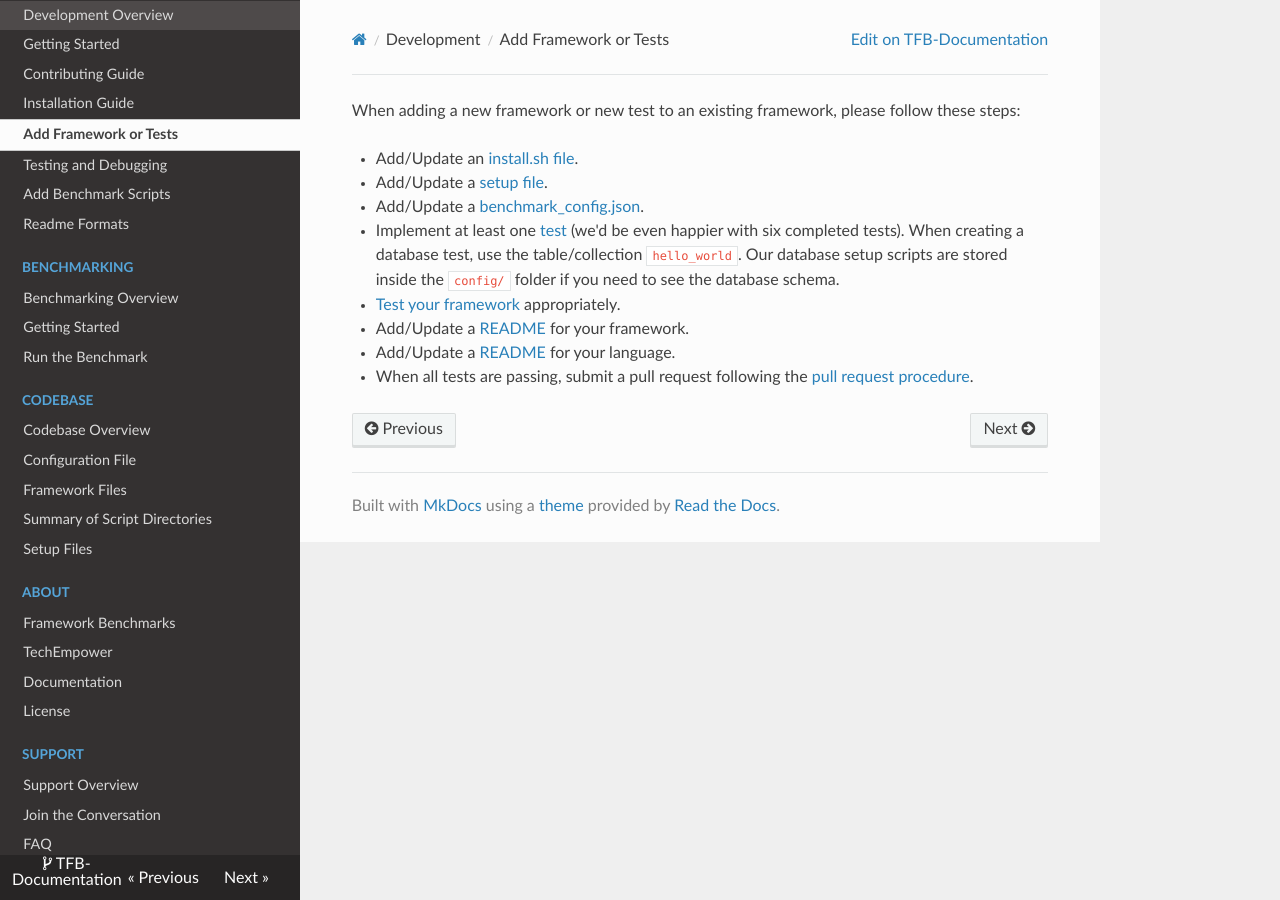
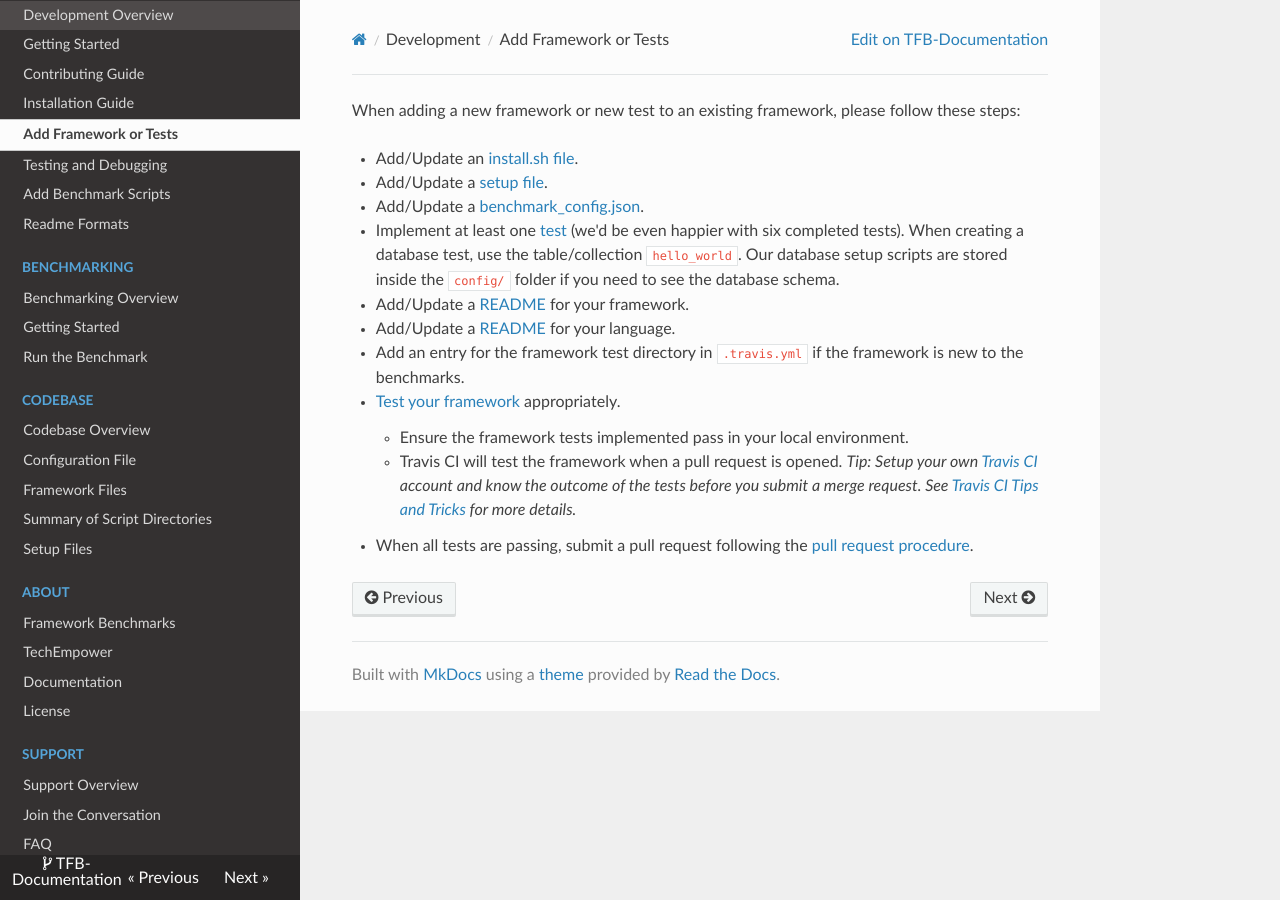
Before and after one commit to nbrady-techempower/TFB-Documentation, an MkDocs documentation site: the page built from docs/Development/Add-Frameworks-or-Tests.md, in a window 1280 px wide. Built offline with MkDocs 1.6.1, drawn with Linux system fonts in a browser that asks for light colours; nearby versions of some CDN libraries; old or Windows-style settings are respelled for this version of MkDocs.

Commit message:
Add Travis CI info to procedure for adding frameworks (#40)

```diff
--- a/docs/Development/Add-Frameworks-or-Tests.md
+++ b/docs/Development/Add-Frameworks-or-Tests.md
@@ -8,10 +8,13 @@ these steps:
 (we'd be even happier with six completed tests). When creating a database test,
 use the table/collection `hello_world`. Our database setup scripts are stored
 inside the `config/` folder if you need to see the database schema.
-* [Test your framework](Testing-and-Debugging) appropriately.
 * Add/Update a [README](Readme-Formats#language-readmes) for your
 framework.
 * Add/Update a [README](Readme-Formats#framework-readmes) for your
 language.
+* Add an entry for the framework test directory in `.travis.yml` if the framework is new to the benchmarks.
+* [Test your framework](Testing-and-Debugging) appropriately.
+    * Ensure the framework tests implemented pass in your local environment.
+    * Travis CI will test the framework when a pull request is opened. _Tip: Setup your own [Travis CI](https://travis-ci.org) account and know the outcome of the tests before you submit a merge request. See [Travis CI Tips and Tricks](../Project-Information/Travis-CI#tricks-and-tips-for-travis-ci) for more details._
 * When all tests are passing, submit a pull request following the
 [pull request procedure](Contributing-Guide#github-pull-request-procedure).
```
